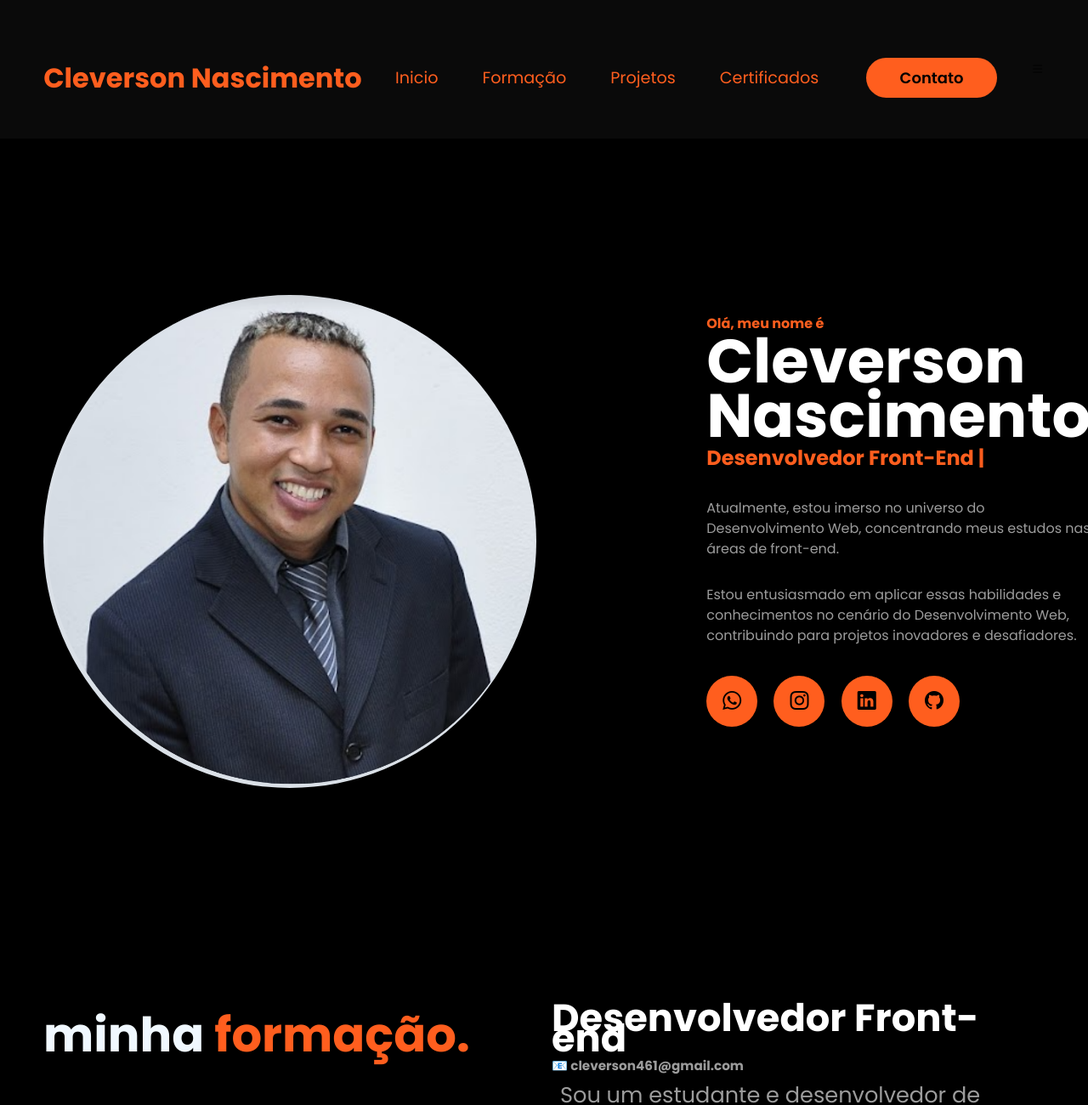
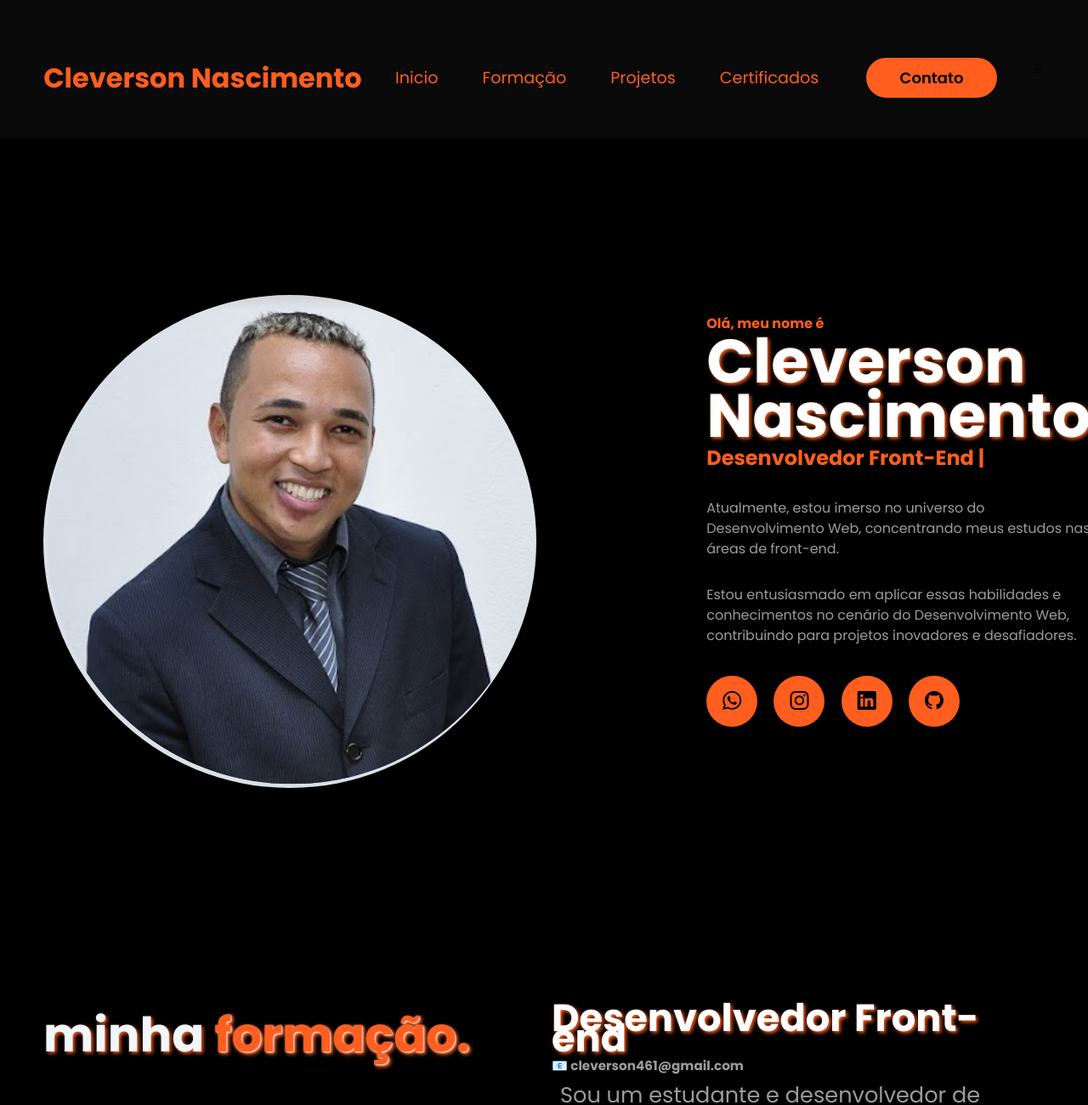
Before and after one commit to Cleverson461/portfolio-2024, a plain HTML site: page index.html in a window 1280 px wide. Shown: the top 1300 px of the page at 85% size. Drawn offline with nearby package versions, Linux system fonts and the light colour scheme.

Commit message:
Add files via upload

```diff
--- a/style.css
+++ b/style.css
@@ -40,6 +40,7 @@ h2.titulo {
   font-size: 3.5rem;
   margin-top: 90px;
   margin-bottom: 75px;
+  filter: drop-shadow(2px 2px 2px  #ff5e1e);
 }
 
 h2.titulo:hover {
@@ -48,6 +49,7 @@ h2.titulo:hover {
 
 h2.titulo span {
   color: var(--azure);
+  filter: drop-shadow(1px 1px 1px #fff);
 }
 
 /* CABECALHO */
@@ -174,6 +176,7 @@ section.topo-do-site .container {
   font-size: 4.5rem;
   line-height: 4rem;
   max-width: 30ch;
+  filter: drop-shadow(2px 2px 2px  #ff5e1e);
 }
 
 #text1 {
@@ -292,6 +295,7 @@ section.formacao .container {
   font-size: 2.8rem;
   line-height: 1.5rem;
   color: #fff;
+  filter: drop-shadow(2px 2px 2px  #ff5e1e);
 }
 
 .formacao .formacao-card h2:hover {
```
